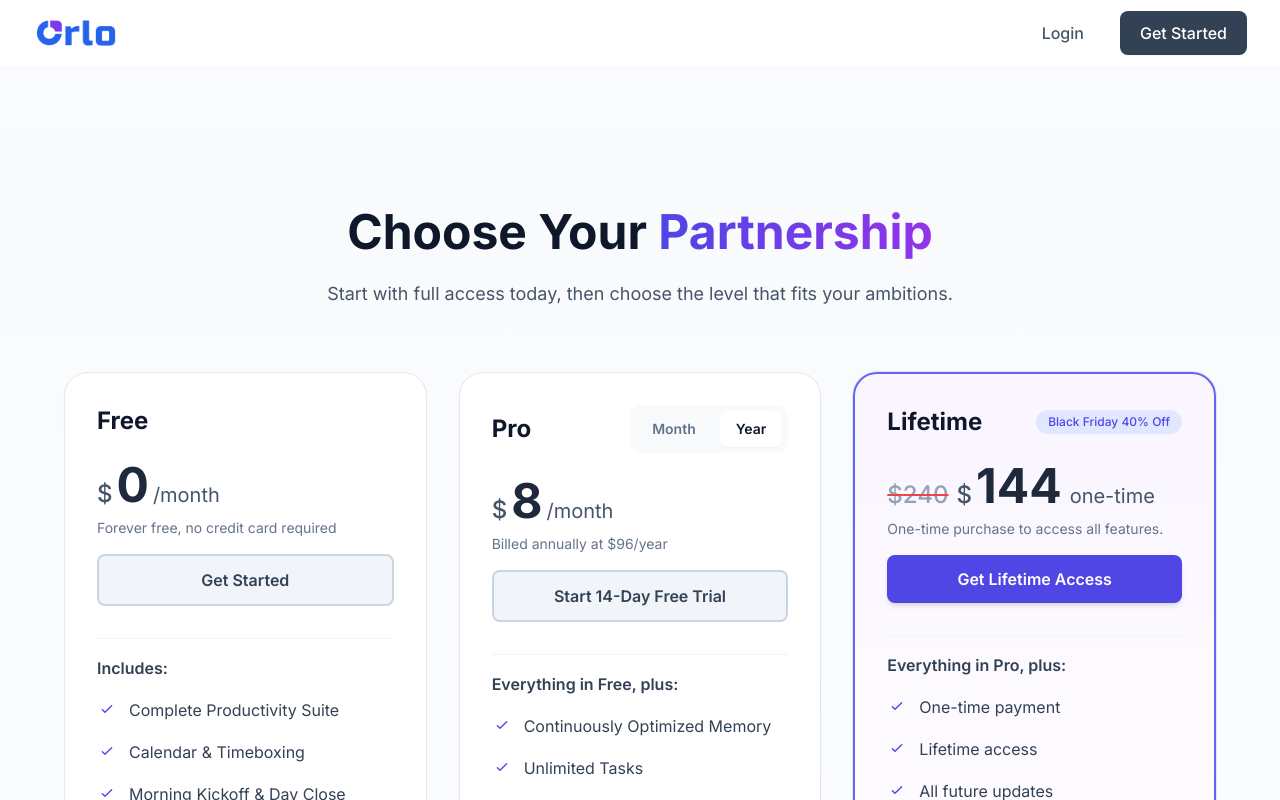
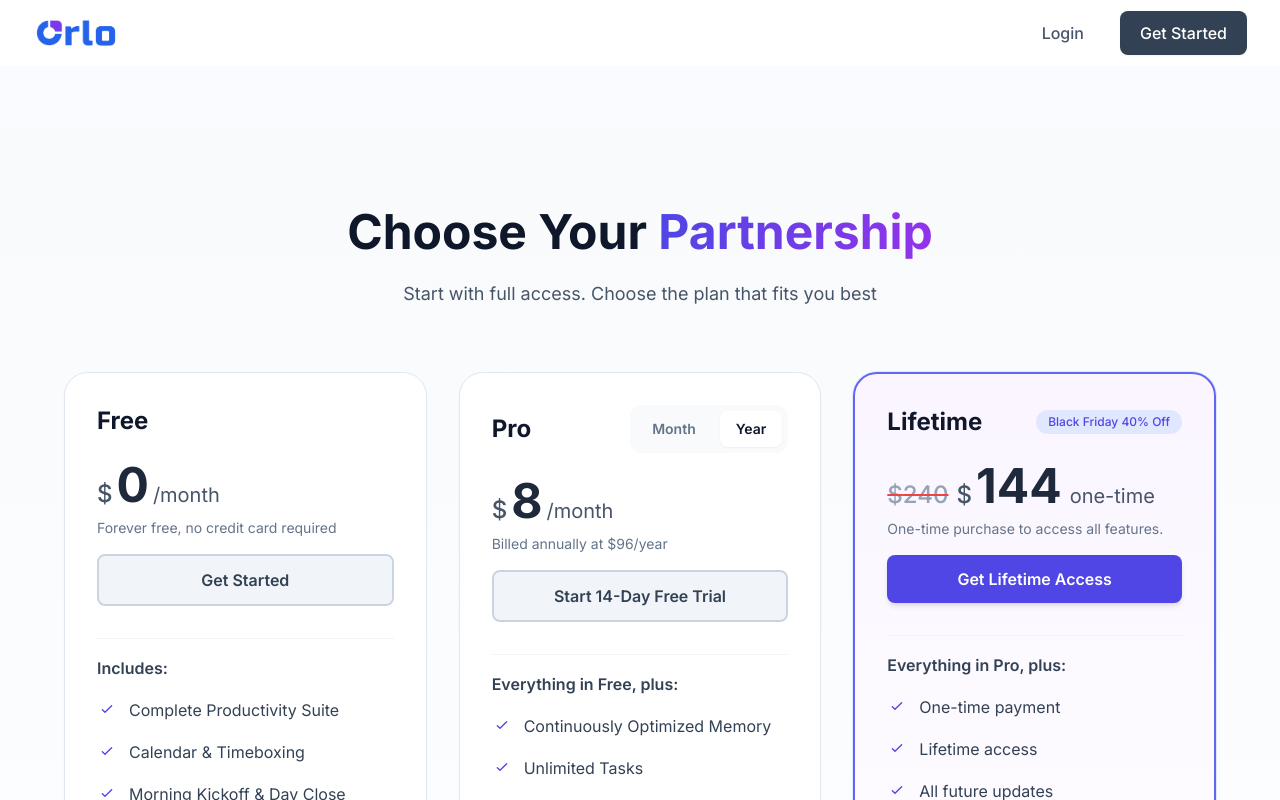
Before and after one commit to orlo-ai/orlo-landing, a Next.js app: page /pricing in a window 1280 px wide. Shown: the top 800 px of the page. Built offline with nearby package versions, Linux system fonts and the light colour scheme.

Commit message:
fix(pricing): update introductory text for clarity in pricing section

```diff
--- a/src/components/sections/PricingSection.tsx
+++ b/src/components/sections/PricingSection.tsx
@@ -45,7 +45,7 @@ export default function PricingSection({ pricing }: PricingSectionProps) {
             Choose Your <span className="bg-gradient-to-r from-indigo-600 to-purple-600 bg-clip-text text-transparent">Partnership</span>
           </h2>
           <p className="text-lg text-slate-600 max-w-2xl mx-auto mb-6">
-            Start with full access today, then choose the level that fits your ambitions.
+            Start with full access. Choose the plan that fits you best
           </p>
           {lifetimePlan?.badge && (
             <a
```
